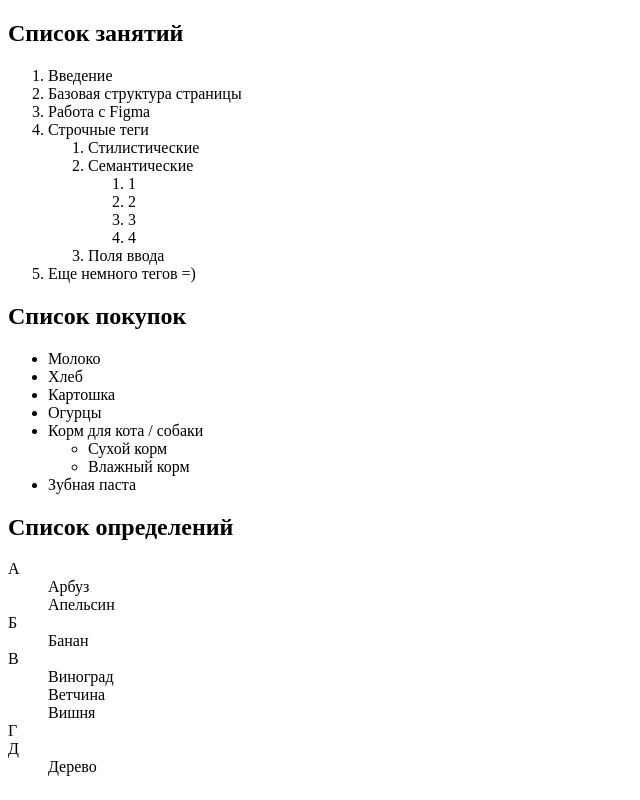
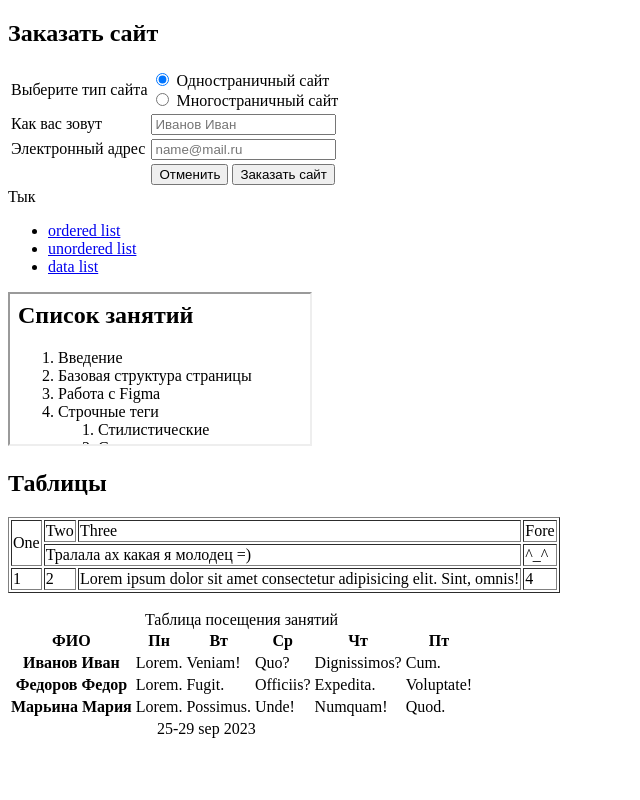
Before and after one commit to Lekso4ka/maxima_fe, a plain HTML site: page less5/index.html in a window 1280 px wide. Shown: the whole page, without its empty margins (0-640 px from the left). Drawn offline with Linux system fonts and the light colour scheme.

Commit message:
Урок 5. Списки, таблицы и iframe

```diff
--- a/less5/index.html
+++ b/less5/index.html
@@ -1,76 +1,190 @@
 <!DOCTYPE html>
 <html lang="en">
+
 <head>
     <meta charset="UTF-8">
     <meta name="viewport" content="width=device-width, initial-scale=1.0">
     <title>Еще немного тегов</title>
 </head>
+
 <body>
-    <h2>Список занятий</h2>
-    <!-- order list (упорядоченный список / нумерованный)
-        li - элемент списка (list)
-        css - list-style-type
-    -->
-    <ol>
-        <li>Введение</li>
-        <li>Базовая структура страницы</li>
-        <li>Работа с Figma</li>
-        <li>
-            Строчные теги
-            <ol>
-                <li>Стилистические</li>
-                <li>Семантические
-                    <ol>
-                        <li>1</li>
-                        <li>2</li>
-                        <li>3</li>
-                        <li>4</li>
-                    </ol>
-                </li>
-                <li>Поля ввода</li>
-            </ol>
-        </li>
-        <li>Еще немного тегов =)</li>
-    </ol>
 
-    <h2>Список покупок</h2>
-    <!--
-        unordered list (неупорядоченный список / маркированный)
-      -->
-    <ul>
-        <li>Молоко</li>
-        <li>Хлеб</li>
-        <li>Картошка</li>
-        <li>Огурцы</li>
-        <li>Корм для кота / собаки
-            <ul>
-                <li>Сухой корм</li>
-                <li>Влажный корм</li>
-            </ul>
-        </li>
-        <li>Зубная паста</li>
-    </ul>
+    <h2>Заказать сайт</h2>
+    <form>
+        <table>
+            <tbody>
+                <tr>
+                    <td>Выберите тип сайта</td>
+                    <td>
+                        <label>
+                            <input type="radio" name="format" value="landing" checked>
+                            Одностраничный сайт
+                        </label>
+                        <br>
+                        <label>
+                            <input type="radio" name="format" value="site">
+                            Многостраничный сайт
+                        </label>
+                    </td>
+                </tr>
+                <tr>
+                    <td><label for="inp-name">Как вас зовут</label></td>
+                    <td><input type="text" placeholder="Иванов Иван" name="name" id="inp-name"></td>
+                </tr>
+                <tr>
+                    <td>Электронный адрес</td>
+                    <td><input type="email" placeholder="name@mail.ru" required></td>
+                </tr>
+                <tr>
+                    <td></td>
+                    <td><button type="reset">Отменить</button>
+                        <button type="submit">Заказать сайт</button>
+                    </td>
+                </tr>
+            </tbody>
+        </table>
+    </form>
 
-    <h2>Список определений</h2>
+    <label for="inp-name">Тык</label>
+
+    <!-- nav>ul>li*3>a -->
+    <nav>
+        <ul>
+            <li><a href="pages/p1.html" target="myframe">ordered list</a></li>
+            <li><a href="pages/p2.html" target="myframe">unordered list</a></li>
+            <li><a href="pages/p3.html" target="myframe">data list</a></li>
+        </ul>
+    </nav>
 
     <!--
-        data list - список определений
-        dt - data termin
-        dd - data description (описание)
+        Фрейм - прямоугольная область, внутри которой появляется контент из другой веб-страницы
+        Атрибуты, как и у тега image (src, width, height)
     -->
-    <dl>
-        <dt>А</dt>
-            <dd>Арбуз</dd>
-            <dd>Апельсин</dd>
-        <dt>Б</dt>
-            <dd>Банан</dd>
-        <dt>В</dt>
-            <dd>Виноград</dd>
-            <dd>Ветчина</dd>
-            <dd>Вишня</dd>
-        <dt>Г</dt>
-        <dt>Д</dt>
-            <dd>Дерево</dd>
-    </dl>
+    <iFrame src="pages/p1.html" name="myframe">Ваш браузер не поддерживает рабту с фреймами</iFrame>
+    <!-- <iFrame width="100%" src="https://wikipedia.org">Ваш браузер не поддерживает рабту с фреймами</iFrame>
+    <iFrame width="100%" src="https://google.com">Ваш браузер не поддерживает рабту с фреймами</iFrame>
+
+    <iframe src="https://yandex.ru/map-widget/v1/?ll=37.623062%2C55.752458&mode=poi&poi%5Bpoint%5D=37.623150%2C55.752507&poi%5Buri%5D=ymapsbm1%3A%2F%2Forg%3Foid%3D175159255687&tilt=0.87&z=18.75" width="100%" height="400" frameborder="0"></iframe>
+
+    <iframe width="100%" height="315" src="https://www.youtube.com/embed/syMnCcHEqOM?si=XoHk7clFxfDPVwsz" title="YouTube video player" frameborder="0" allow="accelerometer; autoplay; clipboard-write; encrypted-media; gyroscope; picture-in-picture; web-share" allowfullscreen></iframe> -->
+
+    <!--
+        Теги для аудио и видео
+
+        https://www.w3schools.com/tags/tag_audio.asp
+        https://www.w3schools.com/tags/tag_video.asp
+        https://www.w3schools.com/tags/tag_track.asp
+
+     -->
+
+
+    <h2>Таблицы</h2>
+
+    <!--
+        table не относится ни к строчным, ни к блочным тегам
+        tr - table row (строка таблицы) - внутри только ячейки!!!!
+        td - table data (ячейка с данными) - внутри ячейки можно равлекаться любими тегами =)
+        th - table head (заголовочная ячейка) - текст будет полужирный и по центру
+
+        col (столбец/колонка)
+        row (строка/ряд)
+        span (пространство)
+     -->
+    <table border="1">
+        <!-- tr*3>td*4 -->
+        <tr>
+            <td rowspan="2">One</td>
+            <td>Two</td>
+            <td>Three</td>
+            <td>Fore</td>
+        </tr>
+        <tr>
+            <!-- <td></td> -->
+            <!-- Увеличься в 2 раза! -->
+            <td colspan="2">Тралала ах какая я молодец =)</td>
+            <td>^_^</td>
+        </tr>
+        <tr>
+            <td>1</td>
+            <td>2</td>
+            <td>Lorem ipsum dolor sit amet consectetur adipisicing elit. Sint, omnis!</td>
+            <td>4</td>
+        </tr>
+    </table>
+
+    <br>
+
+    <!--
+        thead
+        tbody - появляется сам при рендеринге страницы
+        tfoot
+     -->
+
+    <table>
+        <caption>Таблица посещения занятий</caption>
+        <thead>
+            <tr>
+                <th>ФИО</th>
+                <th>Пн</th>
+                <th>Вт</th>
+                <th>Ср</th>
+                <th>Чт</th>
+                <th>Пт</th>
+            </tr>
+        </thead>
+        <!-- tr*3>td+td*5>lorem1 -->
+        <tbody>
+            <tr>
+                <th>Иванов Иван</th>
+                <td>Lorem.</td>
+                <td>Veniam!</td>
+                <td>Quo?</td>
+                <td>Dignissimos?</td>
+                <td>Cum.</td>
+            </tr>
+            <tr>
+                <th>Федоров Федор</th>
+                <td>Lorem.</td>
+                <td>Fugit.</td>
+                <td>Officiis?</td>
+                <td>Expedita.</td>
+                <td>Voluptate!</td>
+            </tr>
+            <tr>
+
+                <th>Марьина Мария</th>
+                <td>Lorem.</td>
+                <td>Possimus.</td>
+                <td>Unde!</td>
+                <td>Numquam!</td>
+                <td>Quod.</td>
+            </tr>
+        </tbody>
+        <tfoot>
+            <tr>
+                <td colspan="5">
+                    <center>25-29 sep 2023</center>
+                </td>
+            </tr>
+        </tfoot>
+
+    </table>
+
+    <!--
+        2023        2024
+        I II III IV I II III IV
+     -->
+
+    <!--
+        Использование таблиц:
+        0) Когда нужна таблица на сайте
+        1) Когда было плохо с css и надо было расставить контент по горизонтали (табличная верстка)
+        2) Почтовые сообщения! (плохо дружат с css) + устаревшие стилистические теги и атрибуты
+      -->
+
+    <!--
+        Alt зажат (можно натыкать мультикурсоров)
+       -->
 </body>
+
 </html>
--- /dev/null
+++ b/less5/pages/p1.html
@@ -0,0 +1,26 @@
+<h2>Список занятий</h2>
+<!-- order list (упорядоченный список / нумерованный)
+    li - элемент списка (list)
+    css - list-style-type
+-->
+<ol>
+    <li>Введение</li>
+    <li>Базовая структура страницы</li>
+    <li>Работа с Figma</li>
+    <li>
+        Строчные теги
+        <ol>
+            <li>Стилистические</li>
+            <li>Семантические
+                <ol>
+                    <li>1</li>
+                    <li>2</li>
+                    <li>3</li>
+                    <li>4</li>
+                </ol>
+            </li>
+            <li>Поля ввода</li>
+        </ol>
+    </li>
+    <li>Еще немного тегов =)</li>
+</ol>
```
Also changed, not shown: less5/pages/p2.html (added, +17 -0 lines), less5/pages/p3.html (added, +21 -0 lines).
